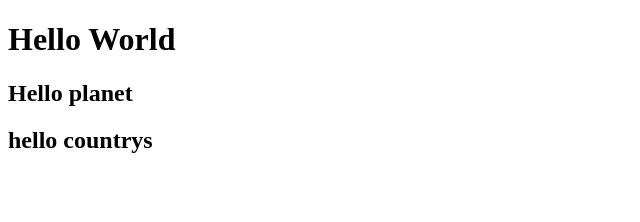
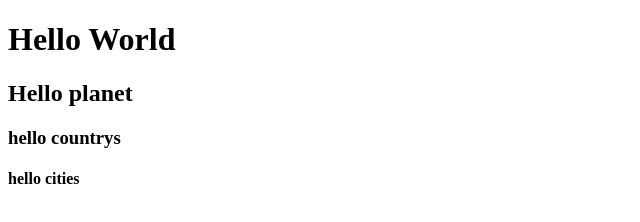
Before and after one commit to Bamz1997/js-arrays-lab, a plain HTML site: page index.html in a window 1280 px wide. Shown: the whole page, without its empty margins (0-640 px from the left). Drawn offline with Linux system fonts and the light colour scheme.

Commit message:
hello cities

```diff
--- a/index.html
+++ b/index.html
@@ -9,7 +9,8 @@
 <body>
     <h1>Hello World</h1>
     <h2>Hello planet</h2>
-    <h2>hello countrys</h2>
+    <h3>hello countrys</h3>
+    <h4>hello cities</h4>
 
 </body>
 </html>
```
